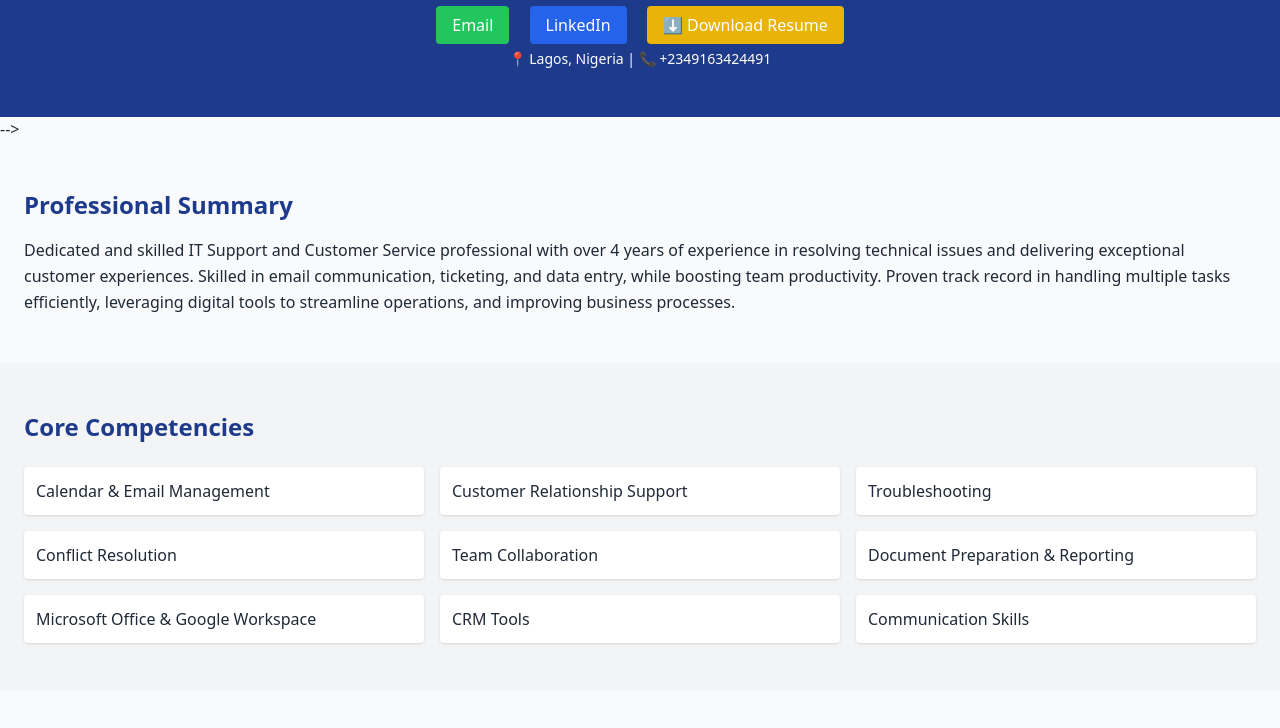
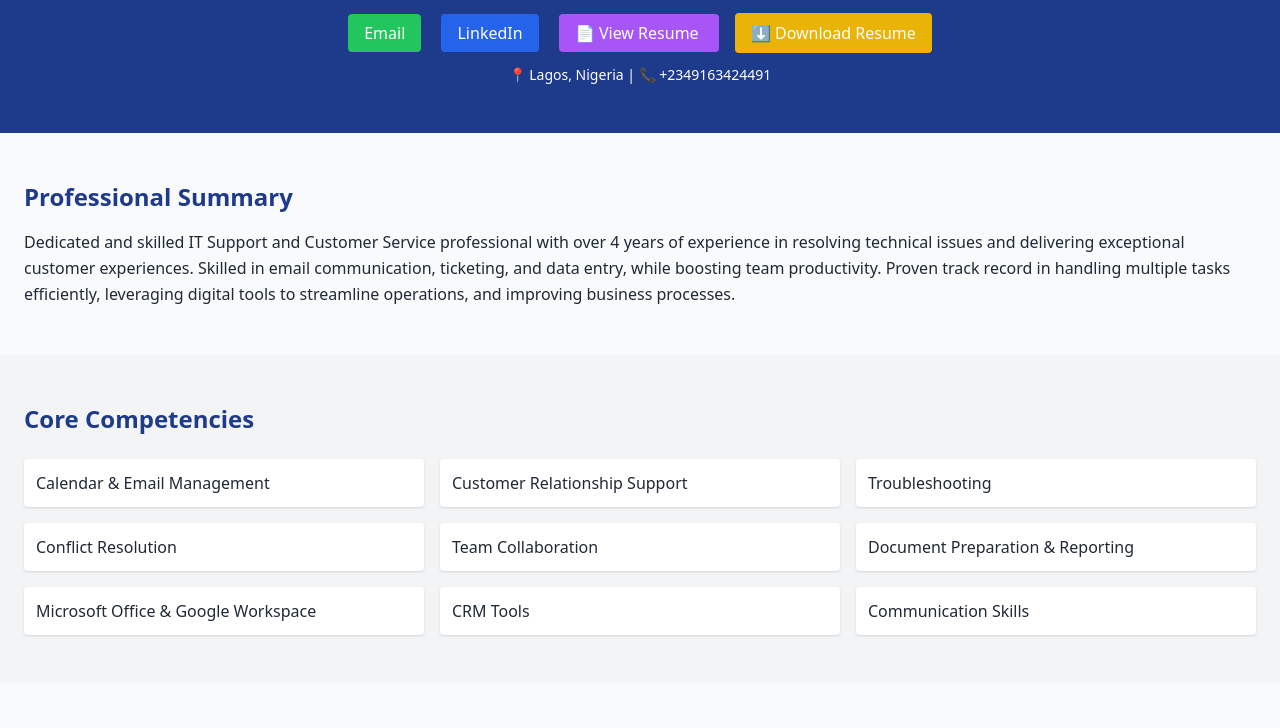
Before and after one commit to Brainzoe/Emmanuel-Portfolio-page, a plain HTML site: page index.html in a window 1280 px wide. Shown: the part 279-1007 px from the top of the page. Drawn offline with nearby package versions, Linux system fonts and the light colour scheme.

Commit message:
bug fix with resume download

```diff
--- a/index.html
+++ b/index.html
@@ -1,3 +1,5 @@
+<!-- index.html -->
+
 <!DOCTYPE html>
 <html lang="en">
 
@@ -6,6 +8,7 @@
   <meta name="viewport" content="width=device-width, initial-scale=1.0" />
   <title>Emmanuel Nwachukwu - Portfolio</title>
   <script src="https://cdn.tailwindcss.com"></script>
+
 </head>
 
 <body class="bg-gray-50 text-gray-800 font-sans">
@@ -23,34 +26,23 @@
           class="bg-green-500 hover:bg-green-600 px-4 py-2 rounded">Email</a>
         <a href="https://www.linkedin.com/in/emmanuel-nwachukwu-8a6645101" target="_blank"
           class="bg-blue-600 hover:bg-blue-700 px-4 py-2 rounded">LinkedIn</a>
-        <!-- ✅ Download Resume Button -->
-        <a href="resume.html" target="_blank" class="bg-yellow-500 hover:bg-yellow-600 px-4 py-2 rounded">⬇️ Download
-          Resume</a>
+
+        <!-- View Resume Online -->
+        <a href="resume.html" target="_blank" class="bg-purple-500 hover:bg-purple-600 px-4 py-2 rounded">
+          📄 View Resume
+        </a>
+
+        <!-- Download Resume PDF -->
+        <button onclick="downloadResume()"
+          class="bg-yellow-500 hover:bg-yellow-600 px-4 py-2 rounded text-white font-medium">
+          ⬇️ Download Resume
+        </button>
+
       </div>
+
       <p class="mt-3 text-sm">📍 Lagos, Nigeria | 📞 +2349163424491</p>
     </div>
   </header>
-
-  <!-- Header / Hero -->
-  <!-- <header class="bg-blue-900 text-white py-12">
-    <div class="container mx-auto px-6 text-center">
-      <!-- Profile Picture -->
-  <!-- <div class="flex justify-center mb-6">
-        <img
-          src="./profile pic.jpg"
-          alt="Emmanuel Nwachukwu"
-          class="w-32 h-32 rounded-full border-4 border-white shadow-lg"
-        />
-      </div>
-      <h1 class="text-4xl font-bold">Emmanuel Nwachukwu</h1>
-      <p class="mt-2 text-lg">IT Support Assistant | Customer Support Associate</p>
-      <div class="mt-4 space-x-4">
-        <a href="mailto:nwachukwuemmanuel62@gmail.com" class="bg-green-500 hover:bg-green-600 px-4 py-2 rounded">Email</a>
-        <a href="https://www.linkedin.com/in/emmanuel-nwachukwu-8a6645101" target="_blank" class="bg-blue-600 hover:bg-blue-700 px-4 py-2 rounded">LinkedIn</a>
-      </div>
-      <p class="mt-3 text-sm">📍 Lagos, Nigeria | 📞 +2349163424491</p>
-    </div>
-  </header> --> -->
 
   <!-- Professional Summary -->
   <section class="py-12 container mx-auto px-6">
@@ -183,6 +175,51 @@
   <footer class="bg-blue-900 text-white py-4 text-center">
     <p>&copy; 2025 Emmanuel Nwachukwu. All rights reserved.</p>
   </footer>
+
+
+  <!-- Load html2pdf.js (keep only one include) -->
+  <script src="https://cdnjs.cloudflare.com/ajax/libs/html2pdf.js/0.10.1/html2pdf.bundle.min.js"></script>
+  <script>
+    async function downloadResume() {
+      try {
+        const res = await fetch('resume.html');
+        if (!res.ok) throw new Error("resume.html not found.");
+        const html = await res.text();
+
+        // Parse resume.html and extract only the content inside #resume
+        const parser = new DOMParser();
+        const doc = parser.parseFromString(html, "text/html");
+        const resumeContent = doc.getElementById("resume");
+
+        if (!resumeContent) throw new Error("No #resume section found in resume.html");
+
+        // Clone the resume content into a hidden container
+        const container = document.createElement("div");
+        container.style.position = "absolute";
+        container.style.left = "-9999px";
+        container.appendChild(resumeContent.cloneNode(true));
+        document.body.appendChild(container);
+
+        // Generate PDF
+        await html2pdf().from(container).set({
+          margin: 0.5,
+          filename: "Emmanuel-Nwachukwu-Resume.pdf",
+          image: { type: "jpeg", quality: 0.98 },
+          html2canvas: { scale: 2, useCORS: true },
+          jsPDF: { unit: "in", format: "a4", orientation: "portrait" }
+        }).save();
+
+        document.body.removeChild(container);
+
+      } catch (err) {
+        console.error(err);
+        alert("❌ Could not generate PDF. Check console for details.");
+      }
+    }
+  </script>
+
+
+
 </body>
 
 </html>
```
Also changed, not shown: resume.html (+55 -20 lines).
